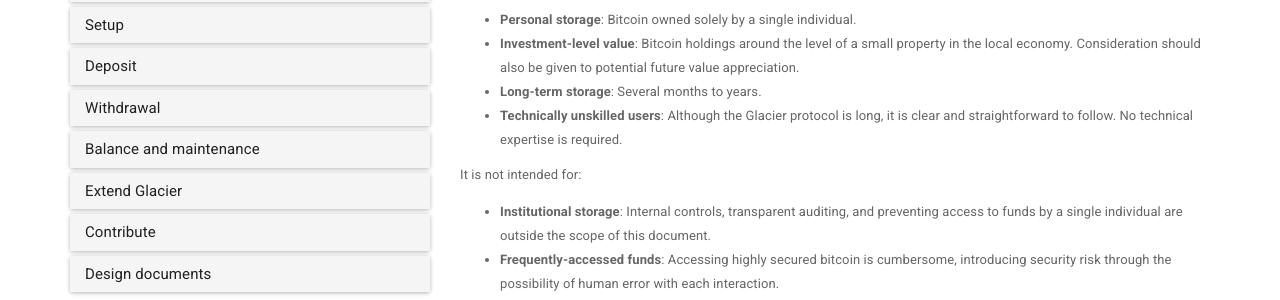
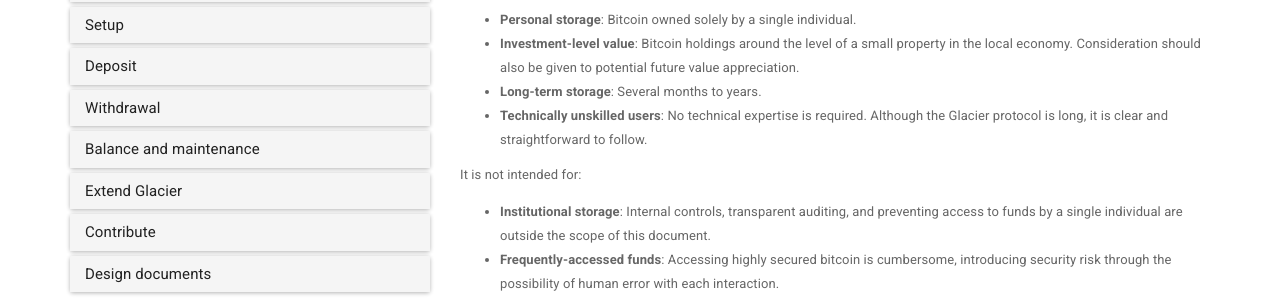
Before and after one commit to GlacierProtocol/glacierprotocol.github.io, a Jekyll site: the page built from _docs/overview.md, in a window 1280 px wide and 900 px high. Shown: the part 383-683 px from the top of the window. Built offline with Jekyll 4.4.1, drawn with Linux system fonts in a browser that asks for light colours; nearby versions of some CDN libraries.

Commit message:
Most pertinent point moved to start of line

```diff
--- a/_docs/overview.md
+++ b/_docs/overview.md
@@ -20,8 +20,8 @@
 property in the local economy. Consideration should also be given to potential
 future value appreciation.
 * **Long-term storage**: Several months to years.
-* **Technically unskilled users**: Although the Glacier protocol is long, it is
-clear and straightforward to follow. No technical expertise is required.
+* **Technically unskilled users**: No technical expertise is required. Although
+the Glacier protocol is long, it is clear and straightforward to follow.
 
 It is not intended for:
 
```
